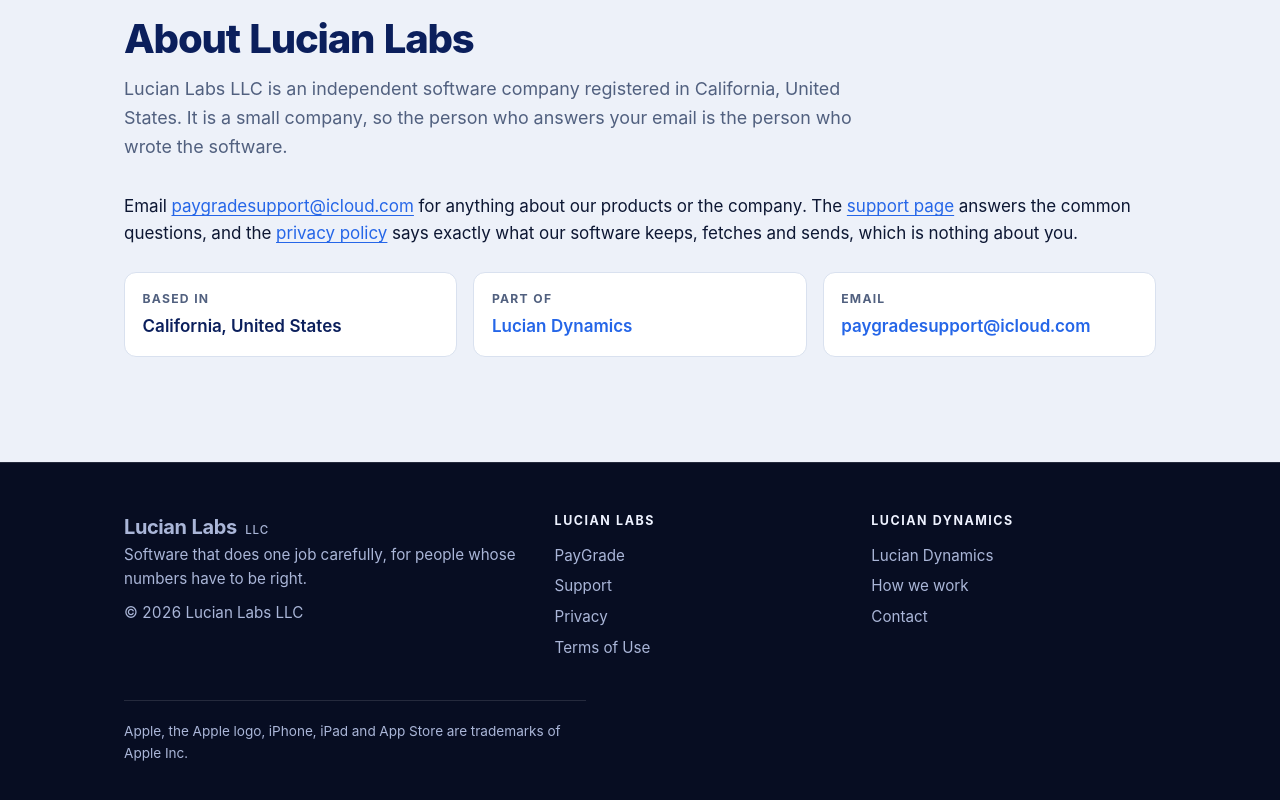
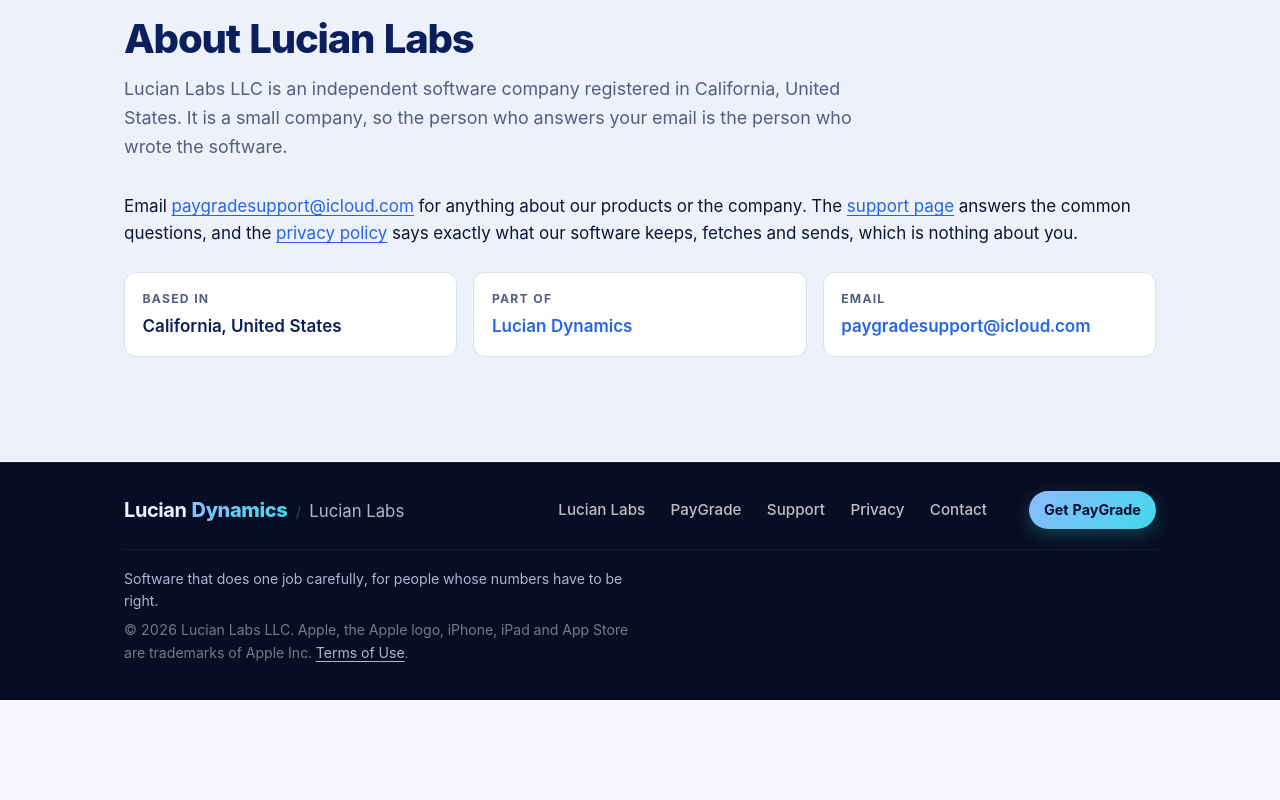
Before and after one commit to LucianLabsLLC/lucian-dynamics-site, a plain HTML site: page labs/index.html in a window 1280 px wide. Shown: the part 2835-3635 px from the top of the page. After the commit the page ends 3535 px from the top, so only its background shows below. Drawn offline with Linux system fonts and the light colour scheme.

Commit message:
The footer mirrors the header
Co-Authored-By: Claude Fable 5.1 <noreply@anthropic.com>

```diff
--- a/labs/index.html
+++ b/labs/index.html
@@ -130,33 +130,25 @@
 
 <footer class="site-footer">
   <div class="wrap">
-    <div class="cols">
-      <div>
-        <a class="wordmark" href="./">
-          Lucian Labs <small>LLC</small>
-        </a>
-        <p>Software that does one job carefully, for people whose numbers have to be right.</p>
-        <p>© 2026 Lucian Labs LLC</p>
+    <div class="foot-bar">
+      <div class="brand">
+        <a class="wordmark" href="../">Lucian <b>Dynamics</b></a>
+        <span class="crumb" aria-hidden="true">/</span>
+        <span class="place">Lucian Labs</span>
       </div>
-      <div>
-        <h4>Lucian Labs</h4>
-        <nav aria-label="Lucian Labs">
+      <nav class="site-nav" aria-label="Footer">
+        <a href="./">Lucian Labs</a>
         <a href="paygrade.html">PayGrade</a>
         <a href="support.html">Support</a>
         <a href="privacy.html">Privacy</a>
-          <a href="https://sites.google.com/view/paygrade-terms">Terms of Use</a>
-        </nav>
-      </div>
-      <div>
-        <h4>Lucian Dynamics</h4>
-        <nav aria-label="Lucian Dynamics">
-          <a href="../">Lucian Dynamics</a>
-          <a href="../#how">How we work</a>
         <a href="../#contact">Contact</a>
       </nav>
+      <a class="cta-link" href="https://apps.apple.com/app/id6770016239">Get PayGrade</a>
     </div>
+    <div class="foot-meta">
+      <p>Software that does one job carefully, for people whose numbers have to be right.</p>
+      <p class="legal">© 2026 Lucian Labs LLC. Apple, the Apple logo, iPhone, iPad and App Store are trademarks of Apple Inc. <a href="https://sites.google.com/view/paygrade-terms">Terms of Use</a>.</p>
     </div>
-    <p class="legal">Apple, the Apple logo, iPhone, iPad and App Store are trademarks of Apple Inc.</p>
   </div>
 </footer>
 </body>
--- a/site.css
+++ b/site.css
@@ -365,17 +365,23 @@ li + li { margin-top: .4em; }
 .toc a { text-decoration: none; }
 .toc a:hover { text-decoration: underline; }
 
-/* ---------- Footer ---------- */
-.site-footer { background: var(--band); color: var(--band-muted); padding: 3rem 0 2.5rem; font-size: .95rem; border-top: 1px solid var(--band-line); }
-.site-footer .cols { display: grid; gap: 2rem; }
-@media (min-width: 760px) { .site-footer .cols { grid-template-columns: 1.4fr 1fr 1fr; } }
-.site-footer h4 { color: var(--band-ink); font-size: .78rem; letter-spacing: .12em; text-transform: uppercase; margin: 0 0 .8rem; }
-.site-footer nav { display: grid; gap: .4rem; }
-.site-footer a { color: var(--band-muted); text-decoration: none; }
-.site-footer a:hover { color: var(--band-ink); text-decoration: underline; }
-.site-footer .wordmark { margin-bottom: .8rem; }
-.site-footer p { margin: 0 0 .6rem; max-width: 34em; }
-.site-footer .legal { margin-top: 2.5rem; padding-top: 1.25rem; border-top: 1px solid var(--band-line); font-size: .85rem; }
+/* ---------- Footer: the header again, with the small print beneath ---------- */
+.site-footer { background: var(--band); color: var(--band-muted); border-top: 1px solid rgba(255, 255, 255, .08); padding: 1.75rem 0 2.25rem; font-size: .95rem; }
+.foot-bar {
+  display: grid; grid-template-columns: minmax(0, 1fr) auto; grid-template-areas: "brand cta" "nav nav";
+  align-items: center; column-gap: .75rem; row-gap: .2rem;
+}
+@media (min-width: 760px) {
+  .foot-bar { grid-template-columns: auto minmax(0, 1fr) auto; grid-template-areas: "brand nav cta"; column-gap: 2rem; }
+}
+.foot-meta {
+  margin-top: 1.25rem; padding-top: 1.1rem; border-top: 1px solid rgba(255, 255, 255, .06);
+  display: flex; flex-wrap: wrap; justify-content: space-between; gap: .4rem 2rem; font-size: .88rem;
+}
+.foot-meta p { margin: 0; max-width: 36em; }
+.foot-meta .legal { color: rgba(255, 255, 255, .45); }
+.foot-meta a { color: var(--band-muted); }
+.foot-meta a:hover { color: var(--band-ink); }
 
 @media (prefers-reduced-motion: no-preference) {
   html { scroll-behavior: smooth; }
```
Also changed, not shown: index.html (+9 -20 lines), labs/paygrade.html (+11 -19 lines), labs/privacy.html (+11 -19 lines), labs/support.html (+11 -19 lines). Lines whose indentation alone changed are shown as unchanged.
